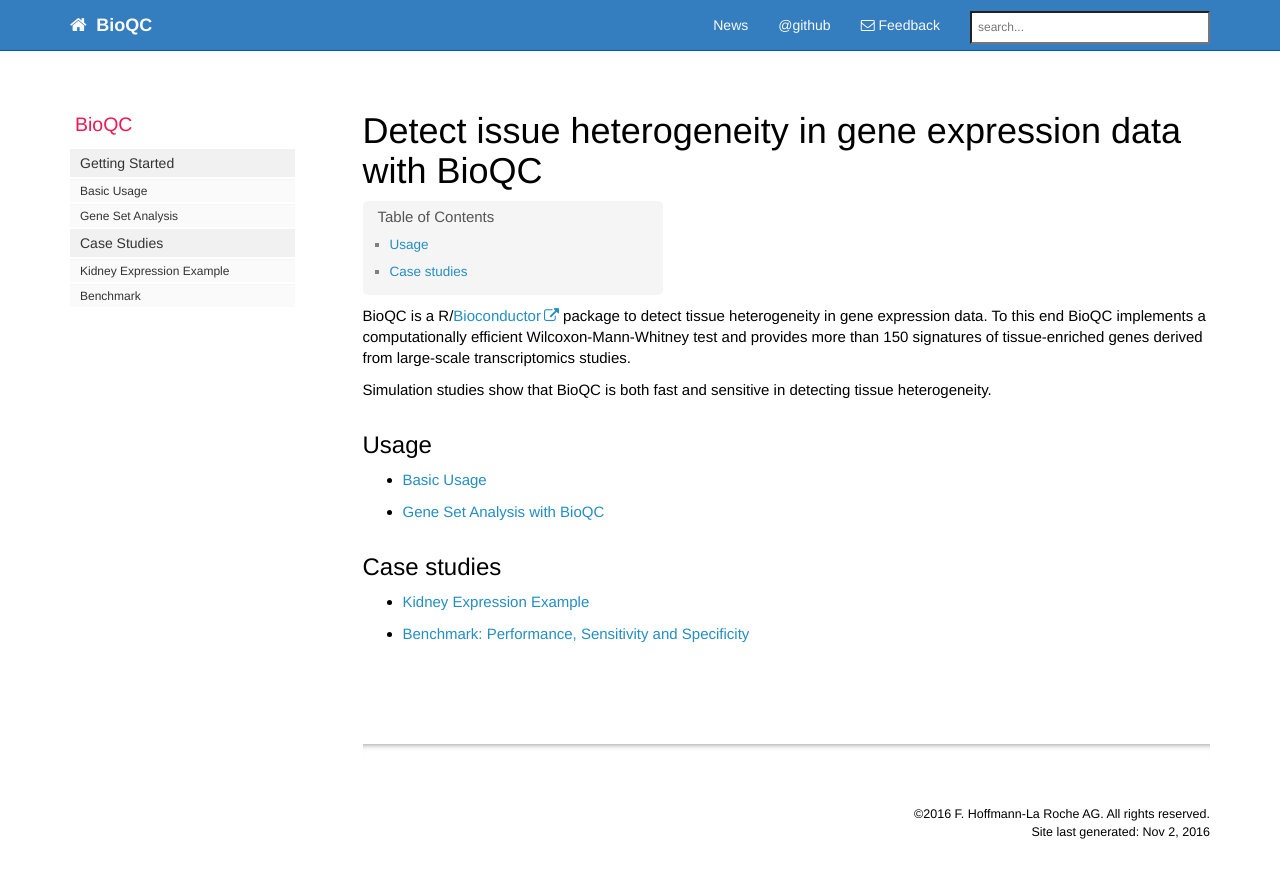
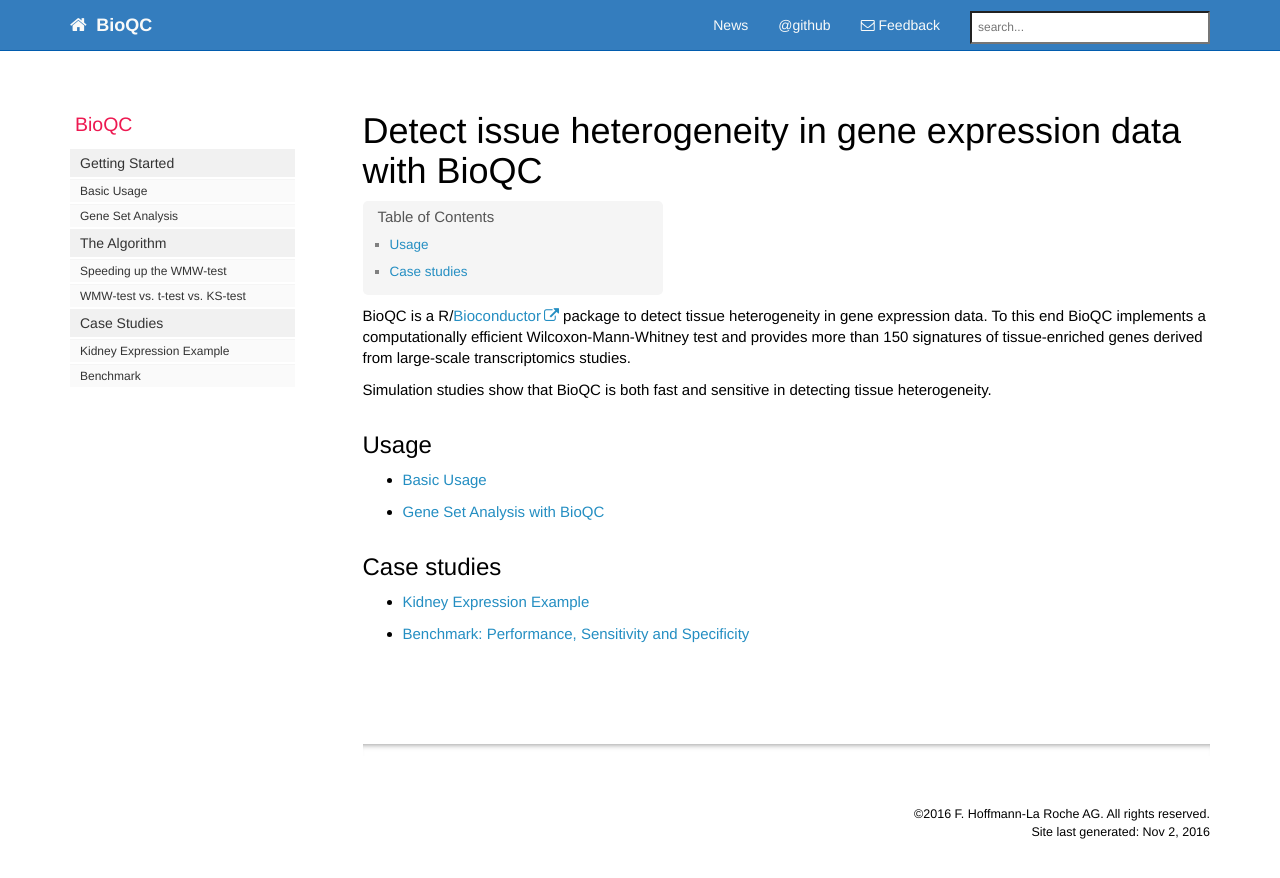
Before and after one commit to Accio/BioQC, a Jekyll site: the page built from index.md, in a window 1280 px wide. Shown: the top 878 px of the page. Built offline with Jekyll 4.4.1, drawn with Linux system fonts in a browser that asks for light colours; nearby versions of some CDN libraries; comment, search, counter and statistics services are not loaded.

Commit message:
Add two new pages: Algorithmic details and wmw-comp.

```diff
--- a/_data/sidebars/bioqc_sidebar.yml
+++ b/_data/sidebars/bioqc_sidebar.yml
@@ -15,6 +15,15 @@
     - title: Gene Set Analysis
       url: /bioqc-signedGenesets.html
 
+  - title: The Algorithm
+    output: web
+    folderitems:
+
+    - title: Speeding up the WMW-test
+      url: /bioqc-efficiency.html
+    - title: WMW-test vs. t-test vs. KS-test
+      url: /bioqc-wmw-test-performance.html
+
   - title: Case Studies
     output: web
 
```
Also changed, not shown: 2 other files.
